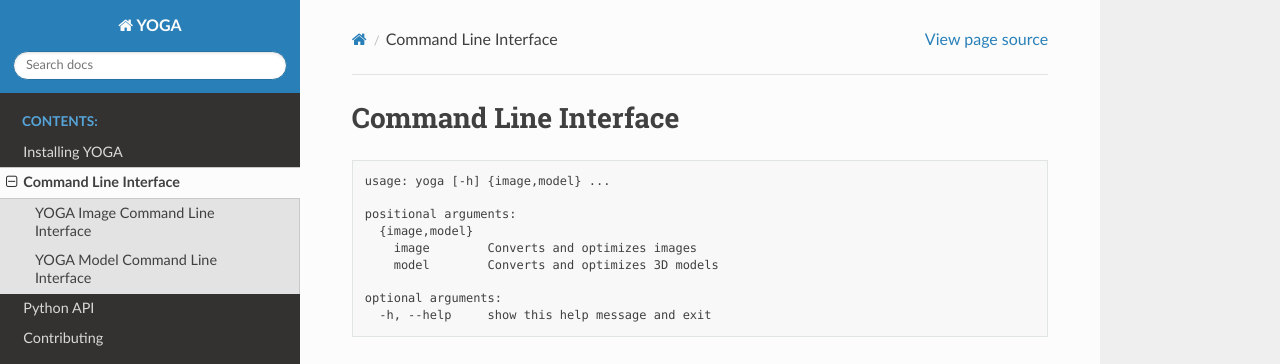
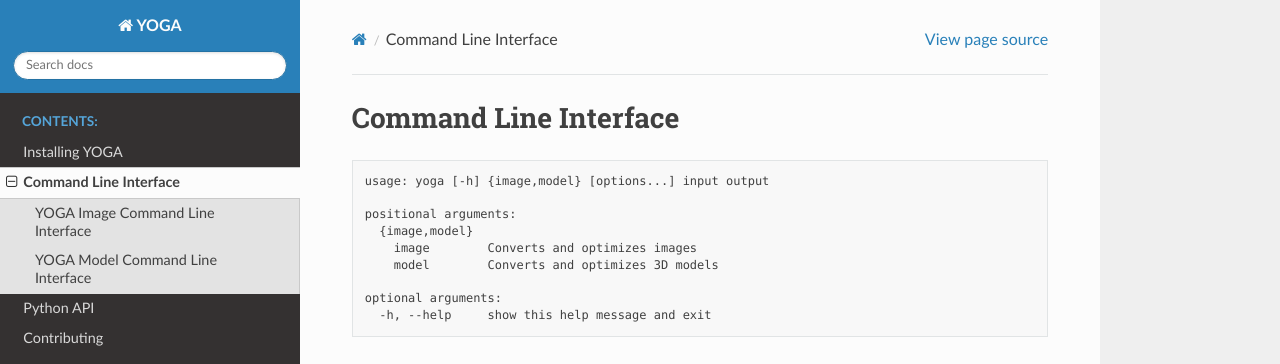
Before and after one commit to wanadev/yoga, a Sphinx documentation site: the page built from doc/cli/index.rst, in a window 1280 px wide and 1092 px high. Shown: the top 364 px of the window. Built offline with Sphinx 7.4.7 and the Read the Docs theme 2.0.0, drawn with Linux system fonts in a browser that asks for light colours.

Commit message:
Improve usage of 'yoga -h'

```diff
--- a/README.rst
+++ b/README.rst
@@ -59,6 +59,7 @@
   * Python 2.7 support dropped
   * Allow to cancel an optimization using Ctrl+C (NOTE: this may not work on Windows)
   * Honor JPEG orientation EXIF tag
+  * Improve ``yoga -h`` usage
 
 * **1.0.0:**
 
--- a/doc/cli/index.rst
+++ b/doc/cli/index.rst
@@ -3,7 +3,7 @@
 
 .. code-block:: text
 
-    usage: yoga [-h] {image,model} ...
+    usage: yoga [-h] {image,model} [options...] input output
 
     positional arguments:
       {image,model}
```
Also changed, not shown: 1 other file.
